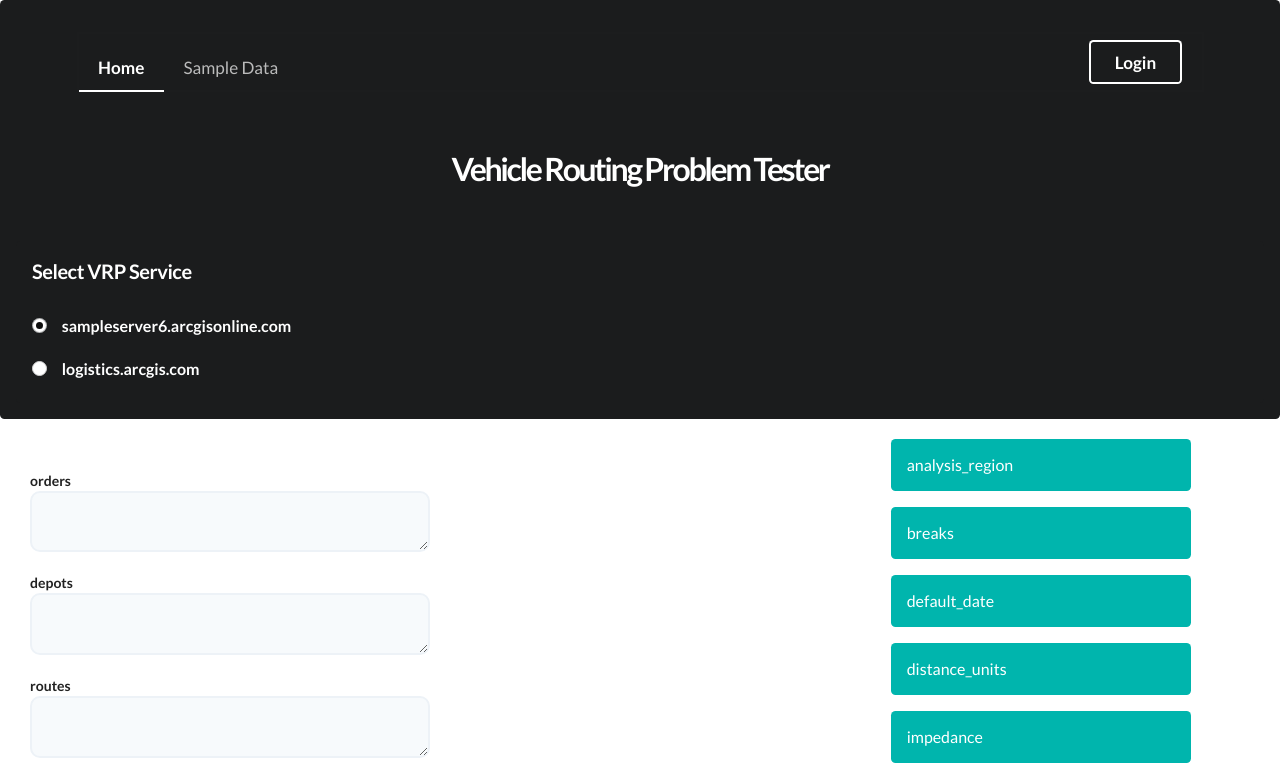
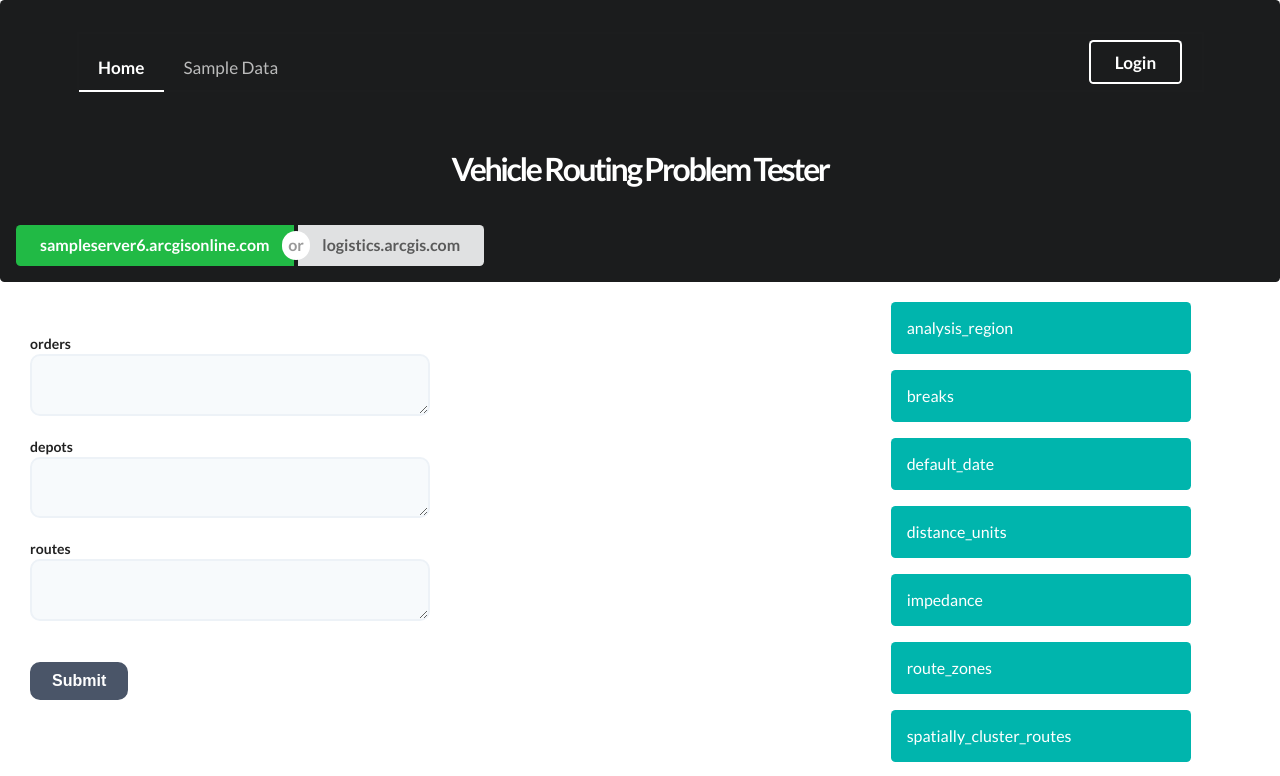
Before and after one commit to banuelosj/vrp-react-app, a React (Create React App) app: page / in a window 1280 px wide. Shown: the top 776 px of the page. Built offline with nearby package versions, Linux system fonts and the light colour scheme.

Commit message:
got a working toggler

```diff
--- a/src/components/App.js
+++ b/src/components/App.js
@@ -1,6 +1,7 @@
 import React from 'react';
 import Menu from './Menu';
 import RadioButtons from './RadioButtons';
+import Toggler from './Toggler';
 import FormComponent from './FormComponent';
 import InputList from './InputList';
 import axios from 'axios';
@@ -93,10 +94,11 @@ class App extends React.Component {
                             </h1>
                         </div>
                     </div>
-                    <RadioButtons
+                    {/* <RadioButtons
                         service={this.state.service}
                         onChange={this.onRadioChange}
-                    />
+                    /> */}
+                    <Toggler />
                 </div>
                 <br />
                 <div className="ui three column grid">
--- /dev/null
+++ b/src/components/Toggler.js
@@ -0,0 +1,27 @@
+import React from 'react';
+
+class Toggler extends React.Component {
+    state = {service: 'sample'};
+
+    render() {
+        if(this.state.service === 'sample'){
+            return (
+                <div className="ui buttons">
+                    <button className="ui positive button" id="sample" onClick={()=>{this.setState({service: 'sample'})}}>sampleserver6.arcgisonline.com</button>
+                    <div className="or"></div>
+                    <button className="ui button" id="logistics" onClick={()=>{this.setState({service: 'logistics'})}}>logistics.arcgis.com</button>
+                </div>
+            );
+        } else {
+            return (
+                <div className="ui buttons">
+                    <button className="ui button" id="sample" onClick={()=>{this.setState({service: 'sample'})}}>sampleserver6.arcgisonline.com</button>
+                    <div className="or"></div>
+                    <button className="ui positive button" id="logistics" onClick={()=>{this.setState({service: 'logistics'})}}>logistics.arcgis.com</button>
+                </div>
+            );
+        }
+    };
+};
+
+export default Toggler;
```
